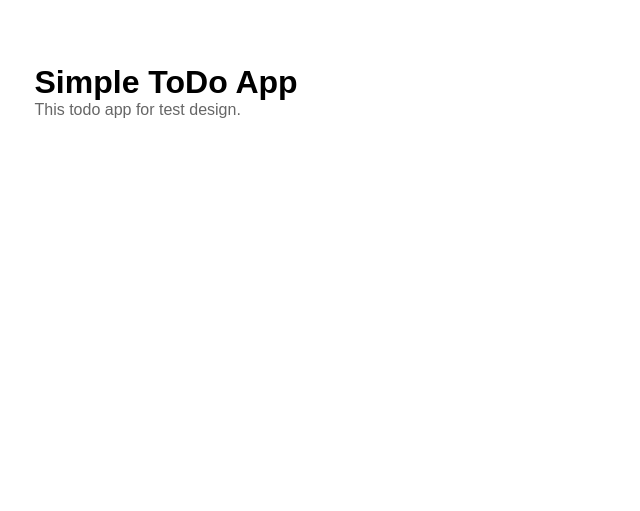
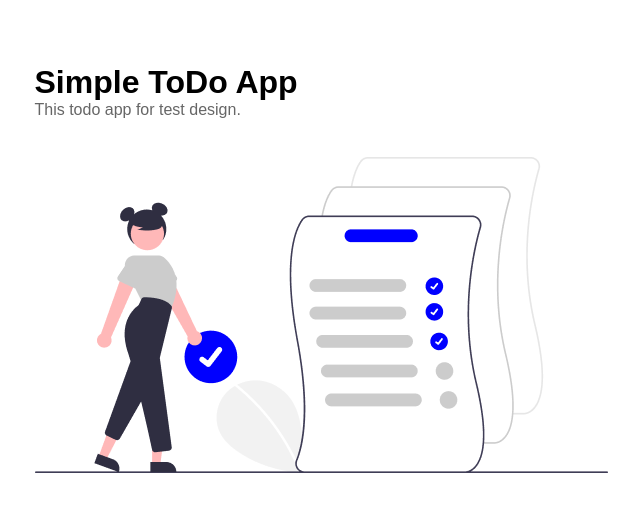
Before and after one commit to sagad101/to-do-js, a plain HTML site: page about.html in a window 1280 px wide. Shown: the part 53-564 px from the top of the page, without its empty margins (319-959 px from the left). Drawn offline with Linux system fonts and the light colour scheme.

Commit message:
imgPathChange

```diff
--- a/about.html
+++ b/about.html
@@ -30,7 +30,7 @@
         <section>
             <div class="container">
               <div class="about-img">
-                <img class="img" src="/to-do js/undraw_to_do_list_re_9nt7 1 (1).png" alt="">
+                <img class="img" src="/undraw_to_do_list_re_9nt7 1 (1).png" alt="">
               </div>
   </body>
 </html>
```
